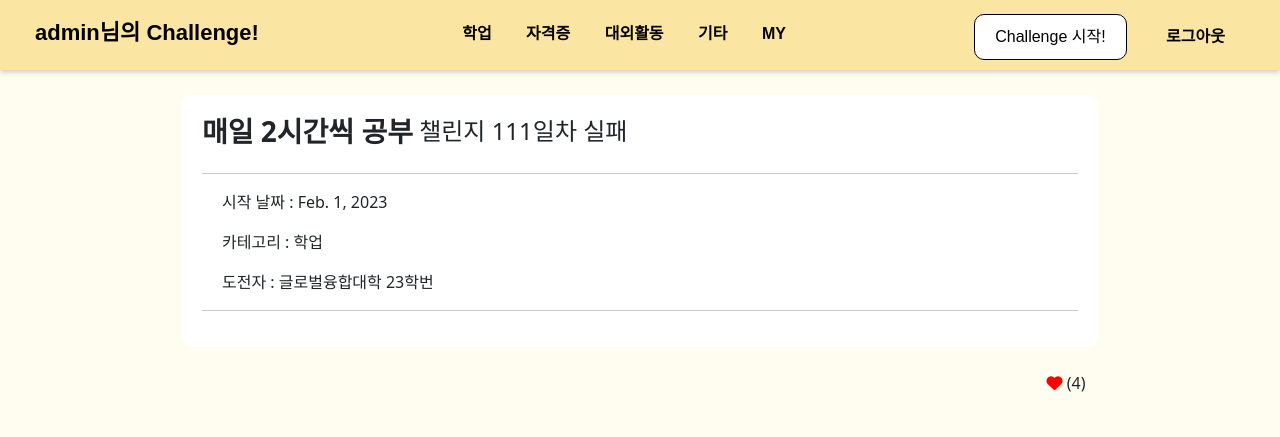
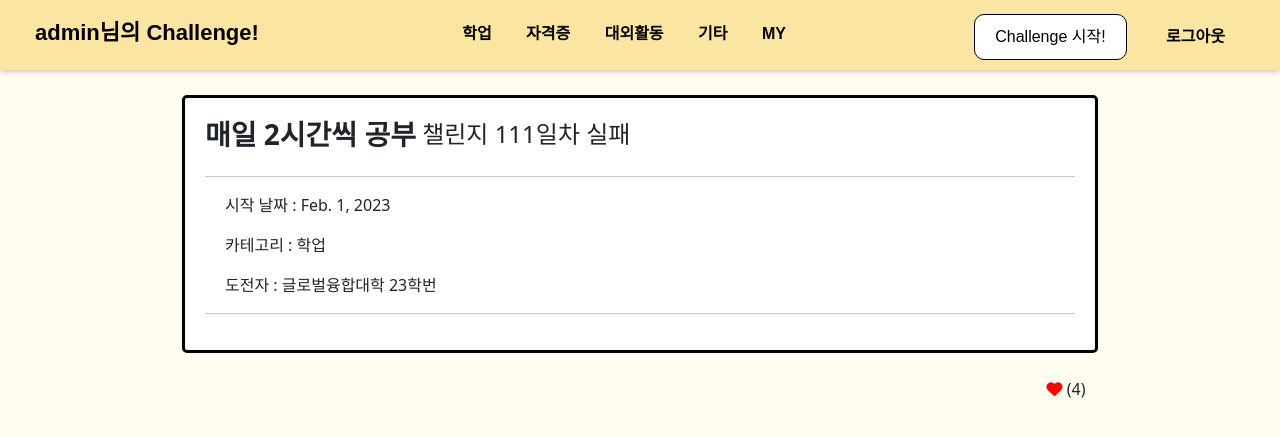
Before and after one commit to 2023-CodewithDuksung/2023-CodeWithDS-05, a Django app: page /board/4/ in a window 1280 px wide. Shown: the top 437 px of the page. Run offline with Django 4.2, Linux system fonts and the light colour scheme; a user stored in the database is signed in; data comes from the database, SQL or seed files in the repository; some libraries are stand-ins or nearby versions.

Commit message:
08.24.10.36

```diff
--- a/board/templates/board/challenge_detail.html
+++ b/board/templates/board/challenge_detail.html
@@ -22,7 +22,7 @@
     </script>
 <br>
 
-<div style="border-radius: 10px; background-color: #ffffff; padding: 20px;">
+<div style="background-color: #ffffff; padding: 20px;border: 3px solid black;border-radius: 5px;">
     <div style="display: flex; align-items: center;">
     <h3 style="font-weight:bold;">{{challenge.title}}</h3>
 
```
